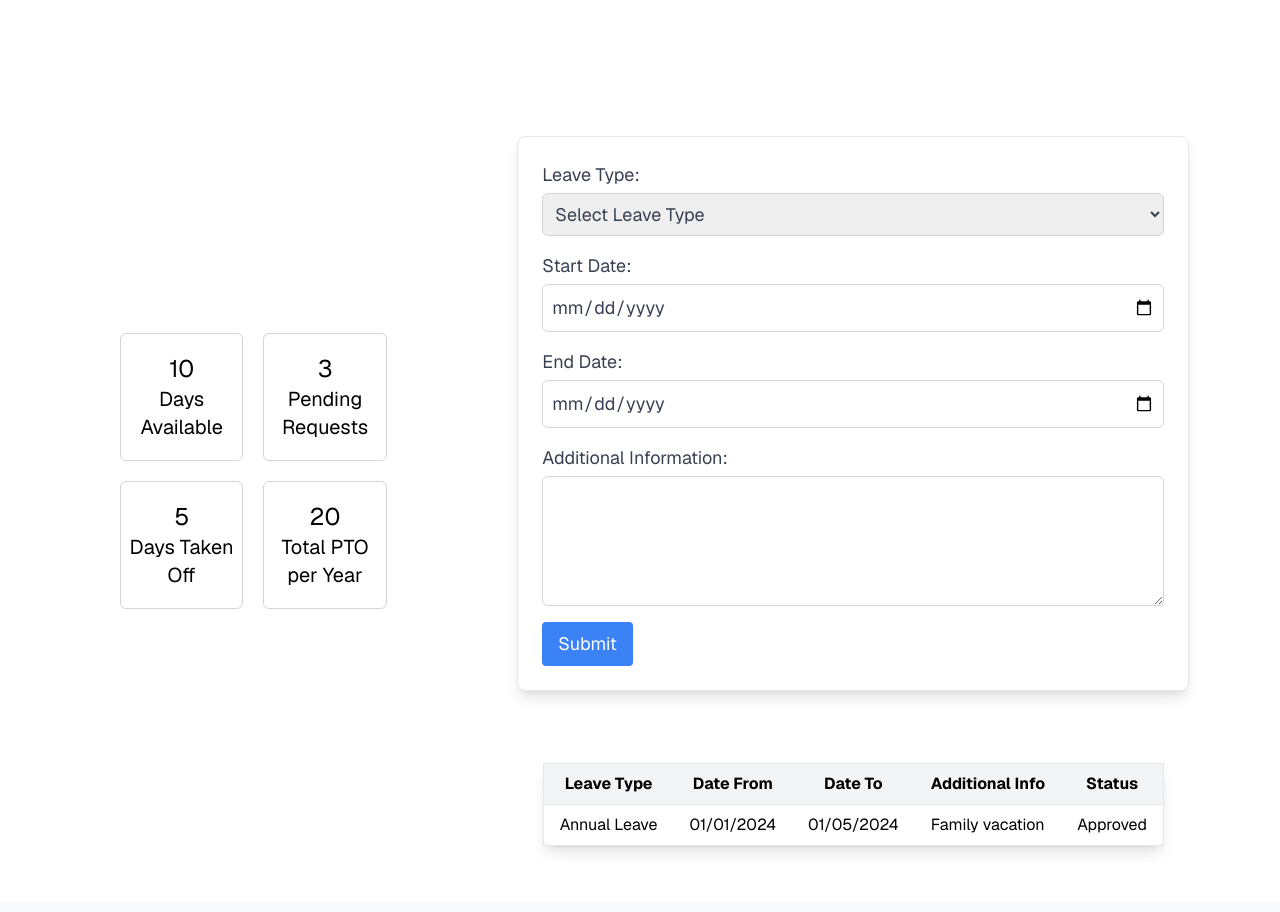
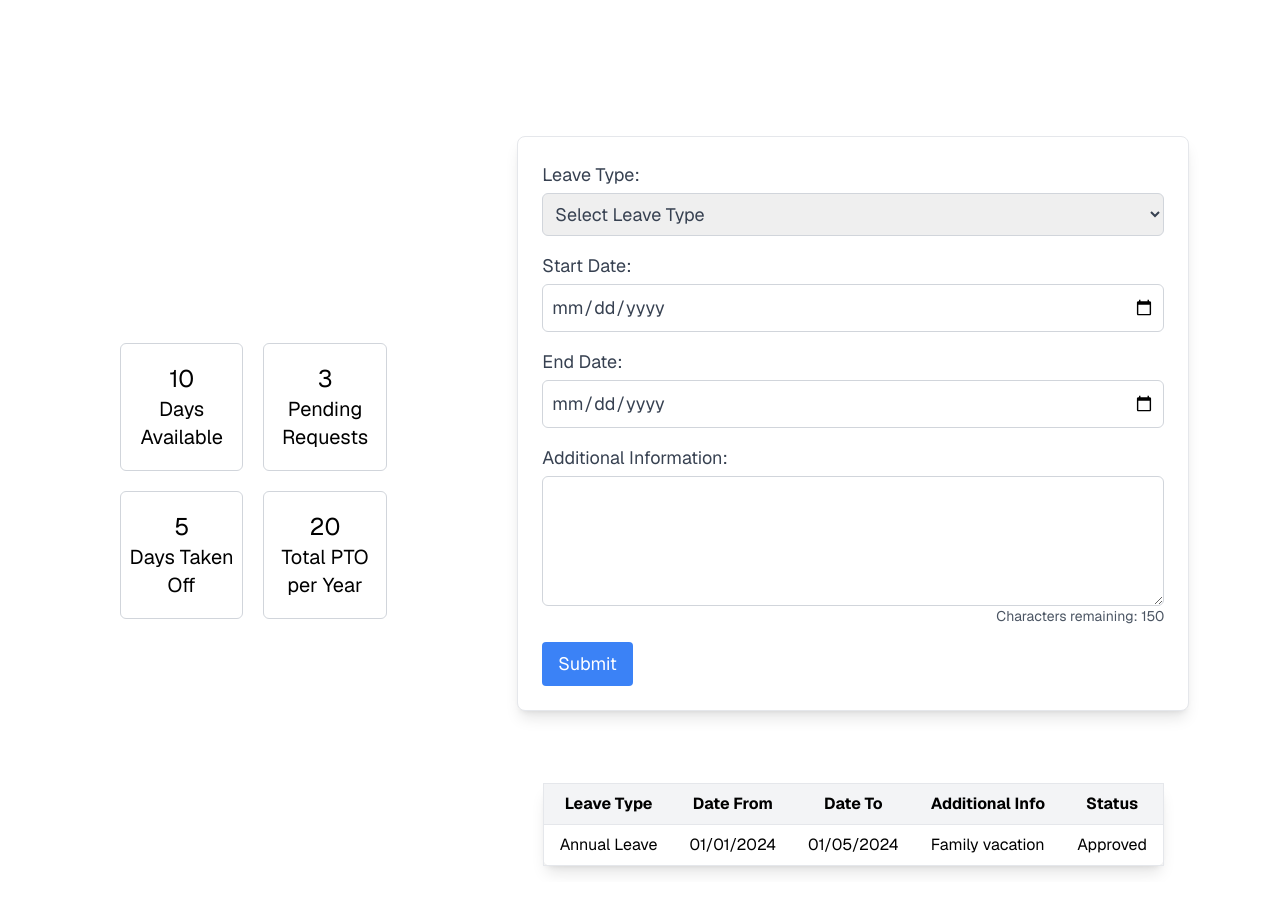
Before and after one commit to Emory-Hack4Impact/Odyssey, a Next.js app: page /dashboard/time-off-req in a window 1280 px wide. Shown: the top 912 px of the page. Built offline with nearby package versions, Linux system fonts and the light colour scheme.

Commit message:
char remaining on time-off form

```diff
--- a/src/app/dashboard/time-off-req/TimeOffForm.tsx
+++ b/src/app/dashboard/time-off-req/TimeOffForm.tsx
@@ -26,6 +26,9 @@
     useState<boolean>(false);
   const [formErrors, setFormErrors] = useState<Partial<FormData>>({});
 
+  const [characterCount, setCharacterCount] = useState(0); // Track character count
+  const maxChars = 150; // Maximum character limit
+
   const handleChange = (
     e: React.ChangeEvent<
       HTMLInputElement | HTMLSelectElement | HTMLTextAreaElement
@@ -41,6 +44,10 @@
         ...prevState,
         otherLeaveType: "",
       }));
+    }
+
+    if (name === "comments") {
+      setCharacterCount(value.length); // Update character count
     }
 
     setFormData((prevState) => ({
@@ -166,9 +173,13 @@
             name="comments"
             value={formData.comments}
             onChange={handleChange}
+            maxLength={150}
             className="form-textarea mt-1 block w-full rounded-md border border-gray-300 p-2 text-lg text-gray-700"
             rows={4}
           />
+          <p className="text-right text-sm text-gray-600">
+            Characters remaining: {maxChars - characterCount}
+          </p>
         </div>
         <button
           type="submit"
```
